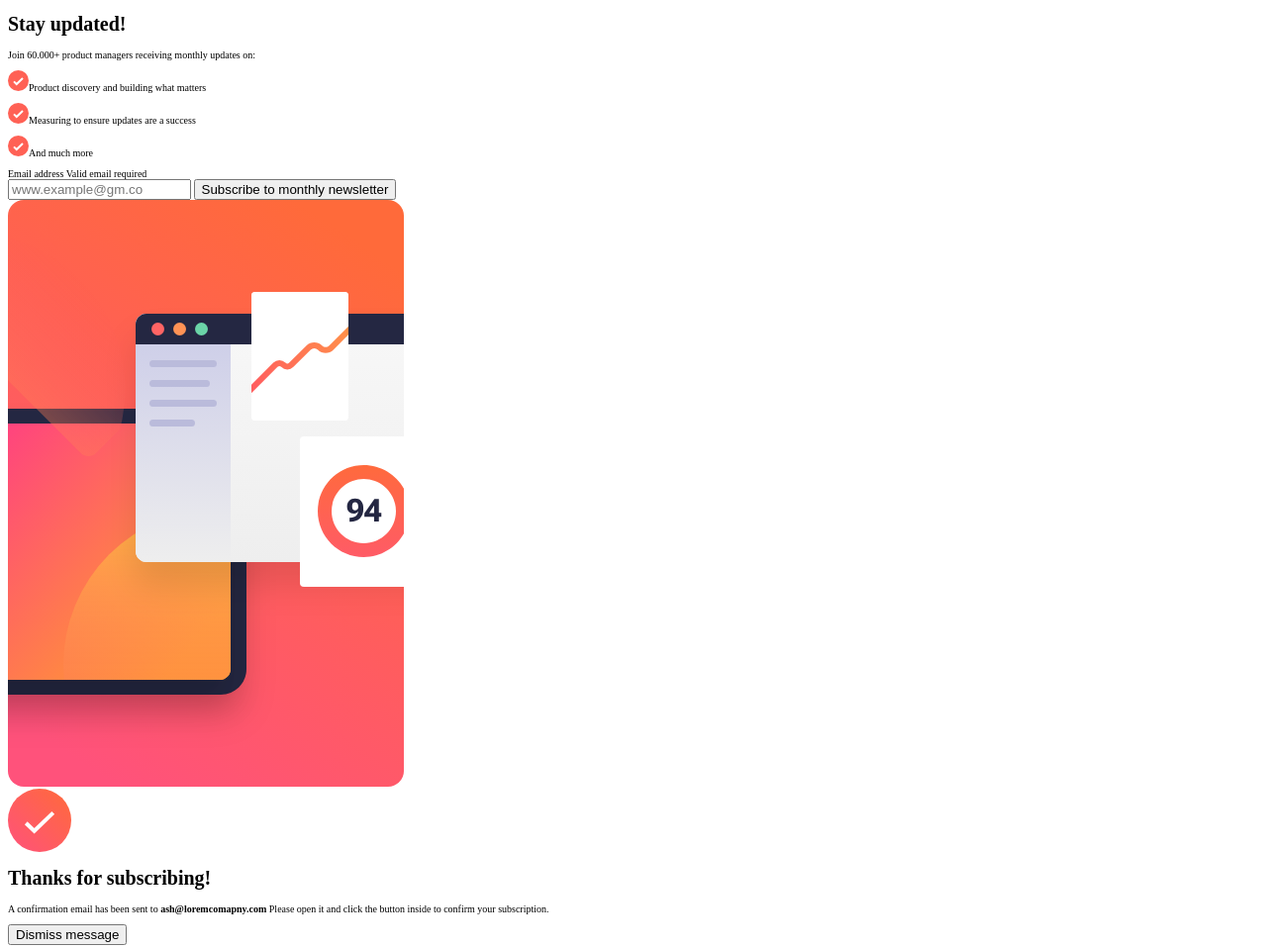
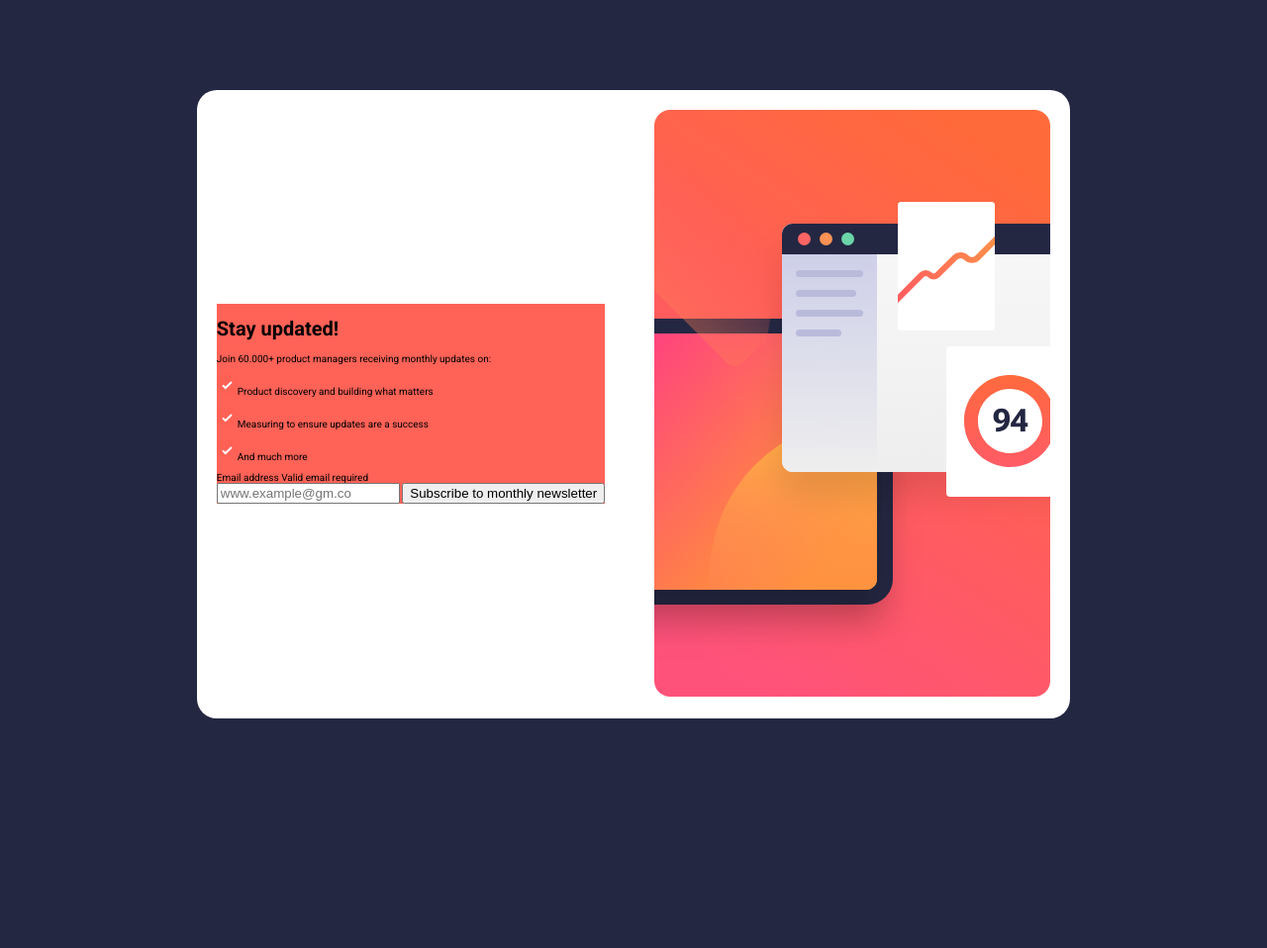
Before and after one commit to oliverpa-dev/Newsletter, a website: page index.html in a window 1280 px wide. Shown: the whole page at 99% size. After the commit the page ends 816 px from the top, so only its background shows below. Drawn offline with Linux system fonts and the light colour scheme.

Commit message:
Add: Styling for newsletter

```diff
--- a/index.html
+++ b/index.html
@@ -70,7 +70,11 @@
         </picture>
       </div>
     </div>
-    <div id="container-success" class="newsletter-success">
+    <div
+      style="display: none"
+      id="container-success"
+      class="newsletter-success"
+    >
       <img src="./assets/images/icon-success.svg" alt="" />
       <h1>Thanks for subscribing!</h1>
       <p>
--- a/styles.scss
+++ b/styles.scss
@@ -17,3 +17,23 @@ $font-size-paragraph: 1.6rem;
 html {
   font-size: 62.5%;
 }
+
+body {
+  align-items: center;
+  background-color: $normal-state-color;
+  display: flex;
+  font-family: $font;
+  height: 100vh;
+  justify-content: center;
+}
+
+.newsletter {
+  align-items: center;
+  background-color: $white-color;
+  border-radius: 2rem;
+  display: flex;
+  flex-wrap: wrap;
+  gap: 5rem;
+  max-width: 1400px;
+  padding: 2rem;
+}
```
Also changed, not shown: styles.css, 1 other file.
